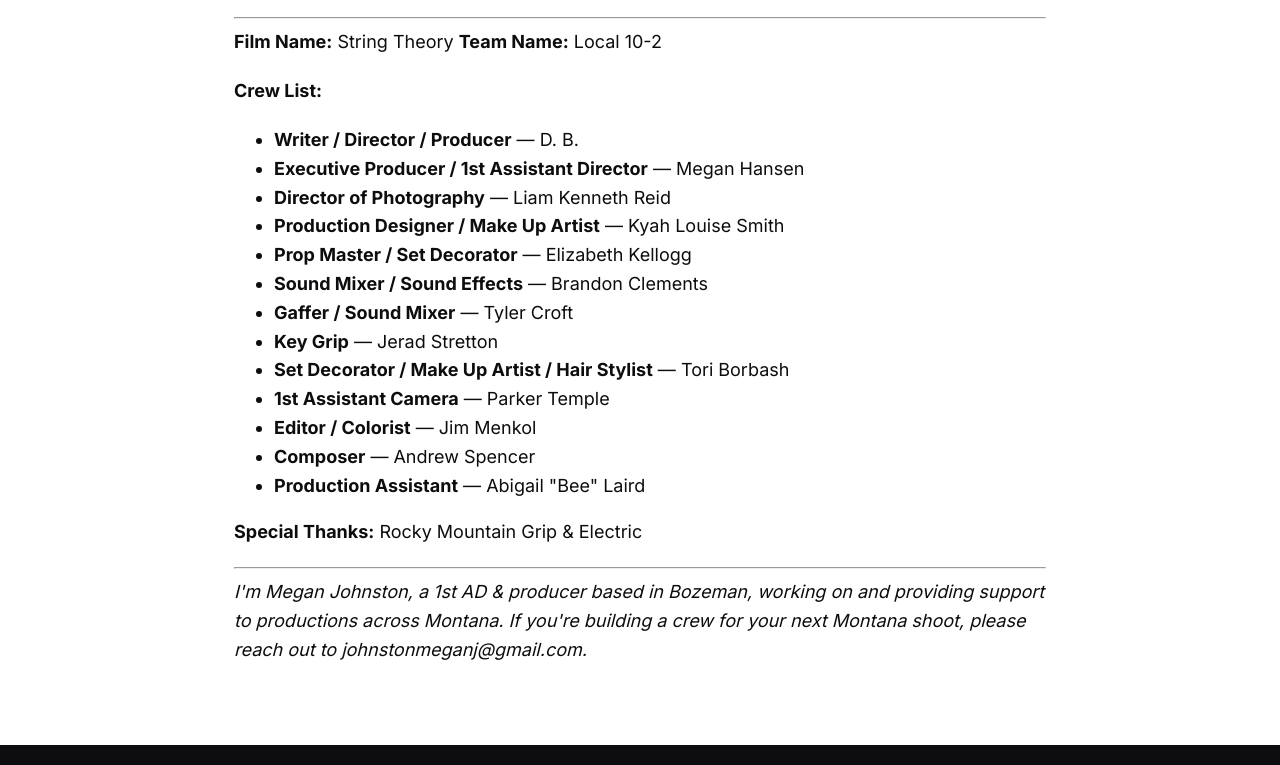
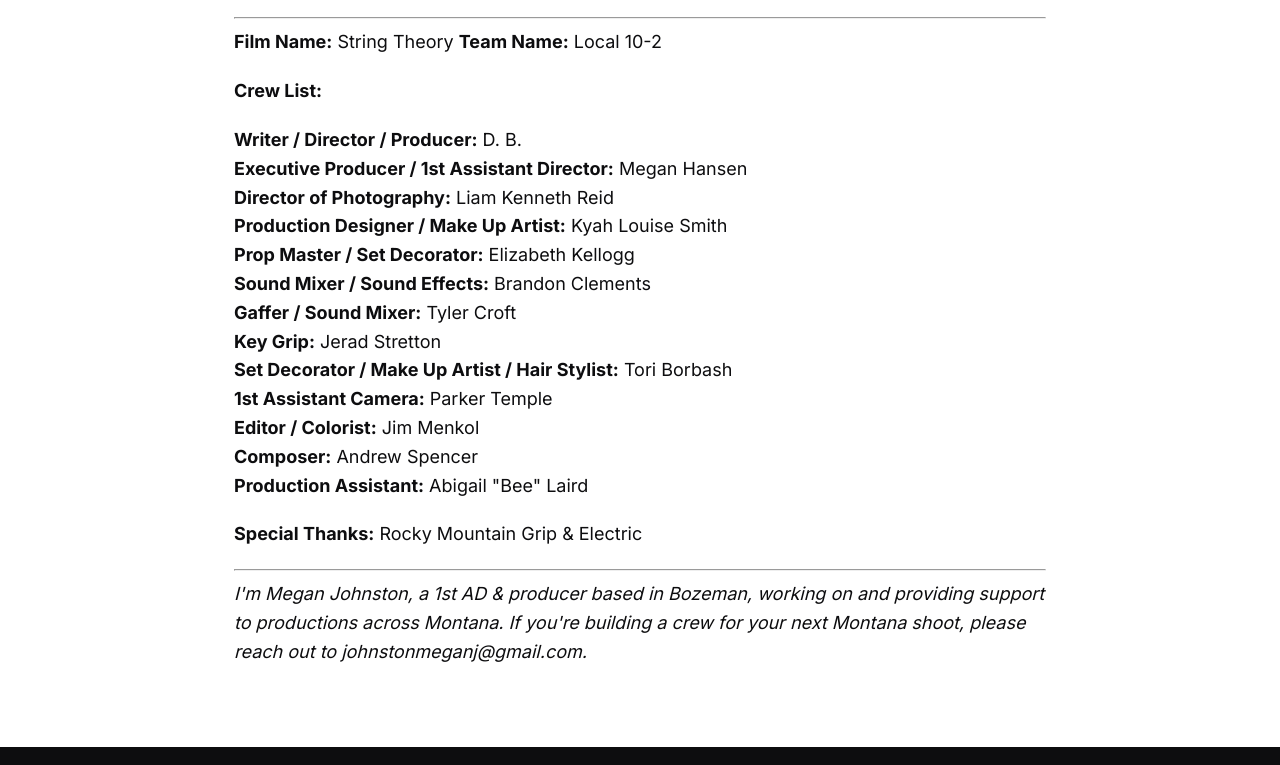
Before and after one commit to johnstonmeganj-svg/megan-johnston-site, an Eleventy site: page src/notes/montana-1st-ad-producer-48-hour-film-project.md in a window 1280 px wide. Shown: the part 4662-5427 px from the top of the page. Built offline with nearby package versions, Linux system fonts and the light colour scheme; Eleventy itself is replaced by a stand-in of ours; files that its build step writes are made by us from their sources.

Commit message:
Clean up crew list formatting, remove Boot Barn post

```diff
--- a/src/notes/montana-1st-ad-producer-48-hour-film-project.md
+++ b/src/notes/montana-1st-ad-producer-48-hour-film-project.md
@@ -50,19 +50,19 @@ If you're in Montana, you can see how it all turned out. There were 19 teams thi
 
 **Crew List:**
 
-- **Writer / Director / Producer** — D. B.
-- **Executive Producer / 1st Assistant Director** — Megan Hansen
-- **Director of Photography** — Liam Kenneth Reid
-- **Production Designer / Make Up Artist** — Kyah Louise Smith
-- **Prop Master / Set Decorator** — Elizabeth Kellogg
-- **Sound Mixer / Sound Effects** — Brandon Clements
-- **Gaffer / Sound Mixer** — Tyler Croft
-- **Key Grip** — Jerad Stretton
-- **Set Decorator / Make Up Artist / Hair Stylist** — Tori Borbash
-- **1st Assistant Camera** — Parker Temple
-- **Editor / Colorist** — Jim Menkol
-- **Composer** — Andrew Spencer
-- **Production Assistant** — Abigail "Bee" Laird
+**Writer / Director / Producer:** D. B.
+**Executive Producer / 1st Assistant Director:** Megan Hansen
+**Director of Photography:** Liam Kenneth Reid
+**Production Designer / Make Up Artist:** Kyah Louise Smith
+**Prop Master / Set Decorator:** Elizabeth Kellogg
+**Sound Mixer / Sound Effects:** Brandon Clements
+**Gaffer / Sound Mixer:** Tyler Croft
+**Key Grip:** Jerad Stretton
+**Set Decorator / Make Up Artist / Hair Stylist:** Tori Borbash
+**1st Assistant Camera:** Parker Temple
+**Editor / Colorist:** Jim Menkol
+**Composer:** Andrew Spencer
+**Production Assistant:** Abigail "Bee" Laird
 
 **Special Thanks:** [Rocky Mountain Grip & Electric](https://www.rockymtngripandelectric.com/)
 
```
Also changed, not shown: src/notes/on-set-with-boot-barn-in-montana.md (deleted, +0 -19 lines), 8 other files.
